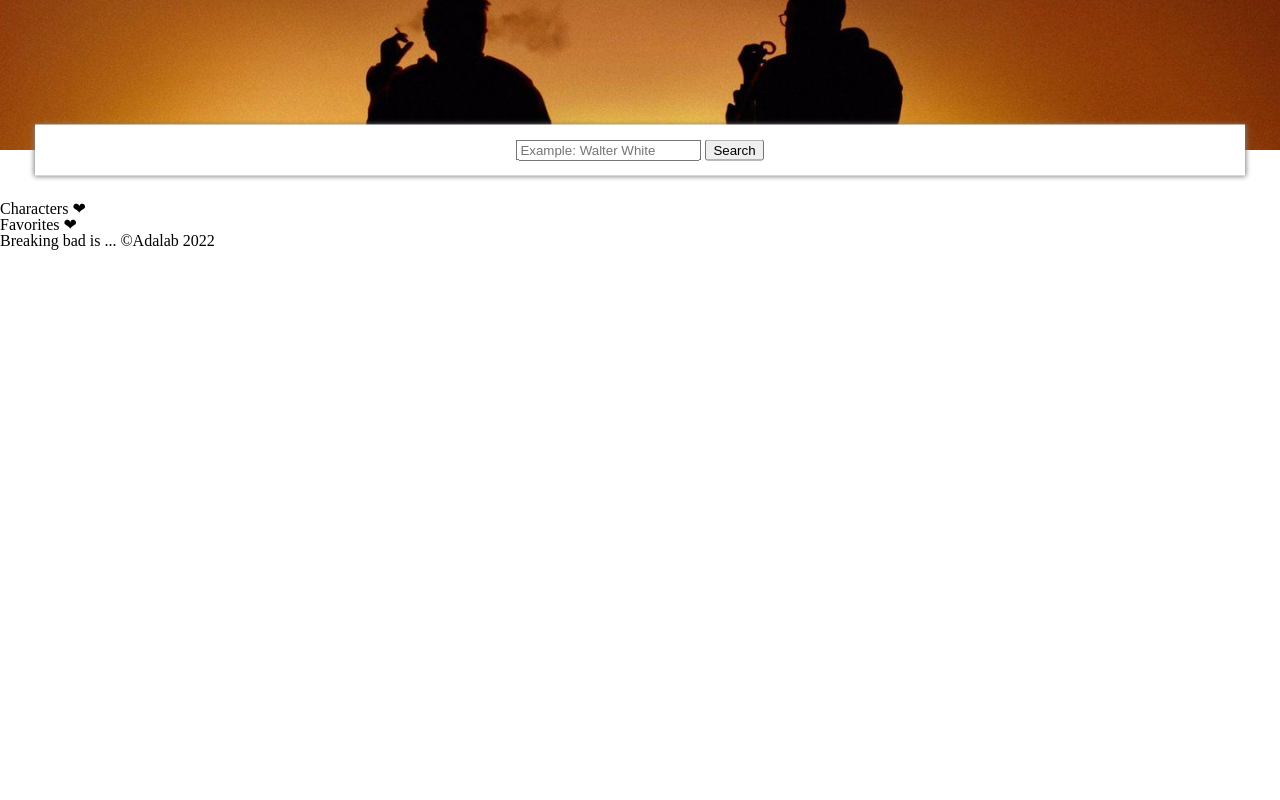
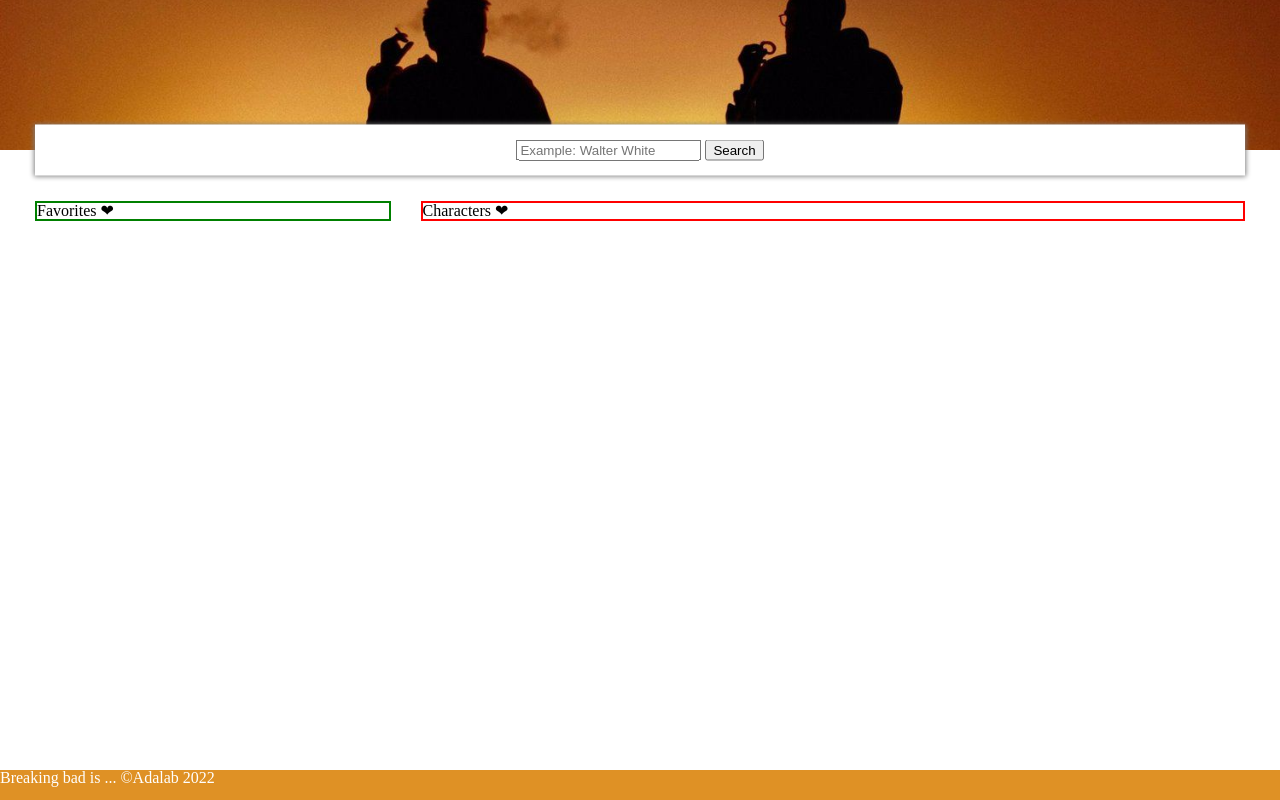
Before and after one commit to nayraromero/Breaking-Bad-Favorites, a website: page src/html/index.html in a window 1280 px wide. Drawn offline with nearby package versions, Linux system fonts and the light colour scheme; files that its build step writes are made by us from their sources; files whose address does not match are found by name.

Commit message:
scss basic structure

```diff
--- a/src/html/index.html
+++ b/src/html/index.html
@@ -1,32 +1,35 @@
 <!DOCTYPE html>
 <html lang="es">
+
 <head>
   <meta charset="UTF-8" />
   <meta name="viewport" content="width=device-width, initial-scale=1" />
   <title>Adalab Web Starter Kit</title>
   <link rel="stylesheet" href="./assets/css/main.css" />
 </head>
+
 <body>
   <header class="header">
   </header>
-    <main>
   <nav class="nav">
     <form>
       <input type="text" placeholder="Example: Walter White">
       <button class="btn-search">Search</button>
     </form>
   </nav>
+  <main class="main">
     <section class="section-characters">
       <h1>Characters<span> &#10084; </span></h1>
       <section class="characters"></section>
     </section>
     <section class="section-favorites">
-        <h2>Favorites <span>  &#10084; </span></h2>
+      <h2>Favorites <span> &#10084; </span></h2>
     </section>
   </main>
-    <footer>
+  <footer class="footer">
     <p>Breaking bad is ... &copy;Adalab 2022</p>
   </footer>
   <script src="./assets/js/main.js"></script>
 </body>
+
 </html>
--- a/src/scss/core/_variables.scss
+++ b/src/scss/core/_variables.scss
@@ -1,3 +1,4 @@
 // fonts
 
 // colors
+$orange: #df9125;
--- a/src/scss/main.scss
+++ b/src/scss/main.scss
@@ -19,3 +19,32 @@
   transform: translateY(-50%);
   background-color: white;
 }
+.main {
+  display: flex;
+  flex-direction: row-reverse;
+  justify-content: center;
+  align-items: center;
+  gap: 30px;
+  margin-left: 35px;
+  margin-right: 35px;
+  .section-characters {
+    border: 2px solid red;
+    width: 70vw;
+    display: flex;
+    flex-direction: column;
+  }
+  .section-favorites {
+    border: 2px solid green;
+    width: 30vw;
+    display: flex;
+    flex-direction: column;
+  }
+}
+.footer {
+  position: fixed;
+  bottom: 0;
+  width: 100%;
+  height: 30px;
+  background-color: $orange;
+  color: white;
+}
```
Lines whose indentation alone changed are shown as unchanged.
